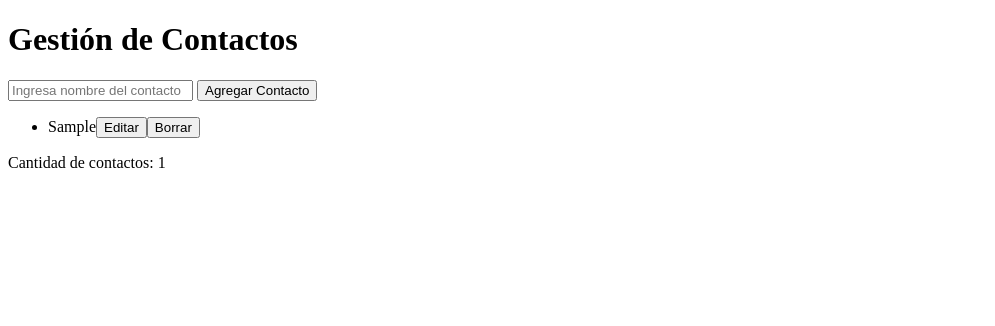
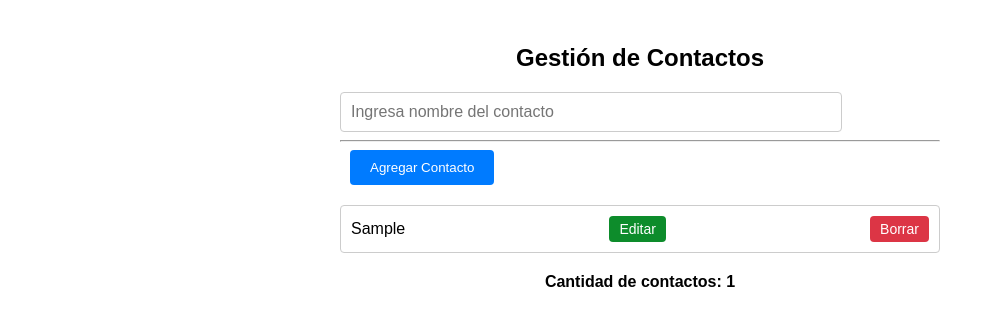
Before and after one commit to GabrielMaQui/JavaScript_DOM_make_it_real, a plain HTML site: page src/index.html in a window 1280 px wide. Both pictures are taken after typing "Sample" into the empty fields and a click on the button "Agregar Contacto". Shown: the whole page, without its empty margins (0-995 px from the left). Drawn offline with Linux system fonts and the light colour scheme.

Commit message:
feat: Add style.css

```diff
--- /dev/null
+++ b/src/css/main.css
@@ -0,0 +1,91 @@
+/* Estructura general */
+#app {
+  max-width: 600px;
+  margin: 0 auto;
+  padding: 20px;
+  font-family: Arial, sans-serif;
+}
+
+h1 {
+  font-size: 24px;
+  font-weight: bold;
+  margin-bottom: 20px;
+  text-align: center;
+}
+
+#contactName {
+  width: calc(100% - 120px);
+  padding: 10px;
+  font-size: 16px;
+  border: 1px solid #ccc;
+  border-radius: 4px;
+}
+
+#addContact {
+  padding: 10px 20px;
+  background-color: #007bff;
+  color: white;
+  border: none;
+  border-radius: 4px;
+  cursor: pointer;
+  transition: background-color 0.3s ease;
+  margin-left: 10px;
+}
+
+#addContact:hover {
+  background-color: #0056b3;
+}
+
+/* Lista de contactos */
+#contactList {
+  list-style: none;
+  padding: 0;
+  margin-top: 20px;
+}
+
+#contactList li {
+  display: flex;
+  justify-content: space-between;
+  align-items: center;
+  padding: 10px;
+  border: 1px solid #ccc;
+  border-radius: 4px;
+  margin-bottom: 10px;
+}
+
+#contactList li span {
+  font-size: 16px;
+  font-weight: 500;
+}
+
+/* Botones en la lista de contactos */
+#contactList li button {
+  padding: 5px 10px;
+  font-size: 14px;
+  background-color: #0d8c2b;
+  color: white;
+  border: none;
+  border-radius: 4px;
+  cursor: pointer;
+  transition: background-color 0.3s ease;
+}
+
+#contactList li button:first-child {
+  background-color: #ffc107;
+}
+
+#contactList li button:last-child {
+  background-color: #dc3545;
+}
+
+#contactList li button:hover {
+  opacity: 0.9;
+}
+
+/* Contador */
+#cointerCounter {
+  margin-top: 20px;
+  font-size: 16px;
+  font-weight: bold;
+  text-align: center;
+}
--- a/src/index.html
+++ b/src/index.html
@@ -3,6 +3,7 @@
 <head>
   <meta charset="UTF-8">
   <meta name="viewport" content="width=device-width, initial-scale=1.0">
+  <link rel="stylesheet" href="./css/main.css">
   <title>RETO 1</title>
 </head>
 <body>
@@ -10,6 +11,7 @@
     <h1>Gestión de Contactos</h1>
 
     <input type="text" id="contactName" placeholder="Ingresa nombre del contacto" />
+    <hr>
     <button id="addContact">Agregar Contacto</button>
 
     <ul id="contactList">
@@ -18,6 +20,7 @@
     <div id="cointerCounter">
 
     </div>
+
   </div>
 
   <script src="./js/main.js"></script>
```
